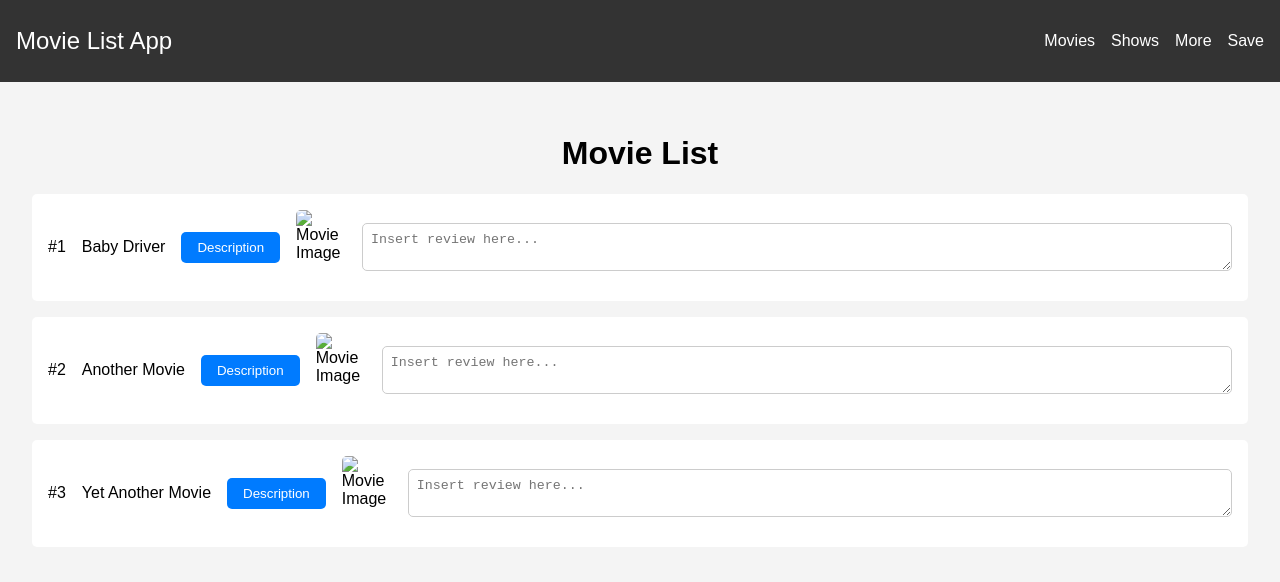
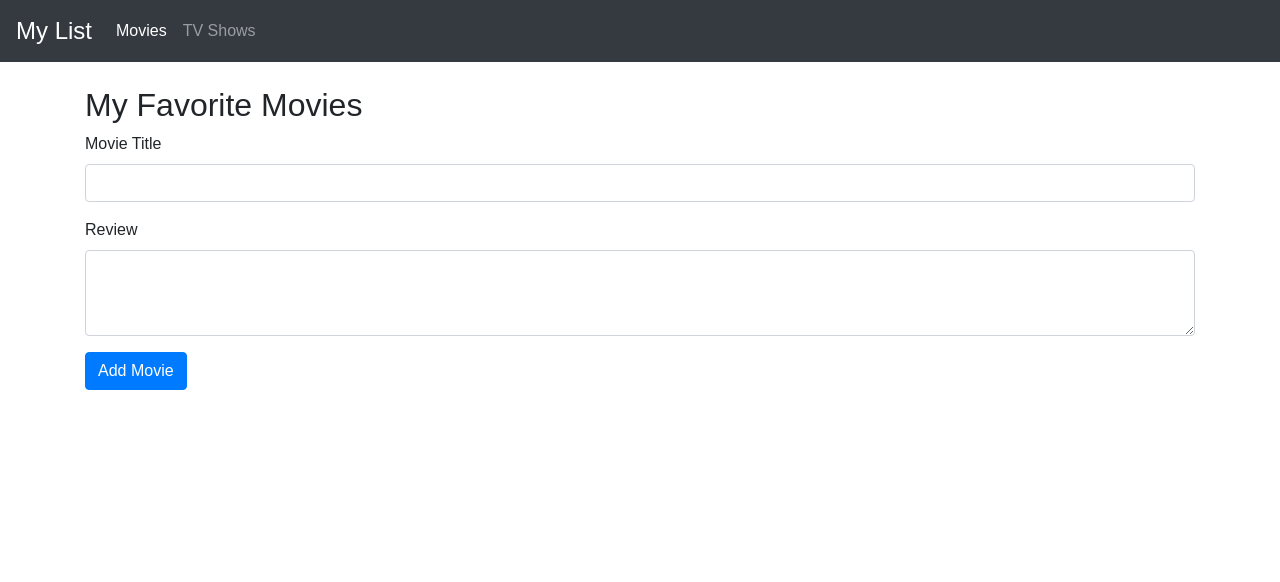
Before and after one commit to mitcholsen21/233JSTermProject, a website: page src/index.html in a window 1280 px wide. Drawn offline with nearby package versions, Linux system fonts and the light colour scheme.

Commit message:
added more stuff

```diff
--- a/package.json
+++ b/package.json
@@ -1,5 +1,5 @@
 {
-  "name": "eventapp",
+  "name": "termproject",
   "version": "1.0.0",
   "description": "",
   "main": "index.html",
--- a/src/css/styles.css
+++ b/src/css/styles.css
@@ -1,79 +1,11 @@
 body {
     font-family: Arial, sans-serif;
-    margin: 0;
-    padding: 0;
-    background-color: #f4f4f4;
-  }
-
-  .navbar {
-    background-color: #333;
-    color: white;
-    padding: 1rem;
-  }
-
-  .navbar-container {
-    display: flex;
-    justify-content: space-between;
-    align-items: center;
   }
 
   .navbar-brand {
-    font-size: 1.5rem;
+    font-size: 1.5em;
   }
 
-  .navbar-nav {
-    list-style: none;
-    padding: 0;
-    display: flex;
-    gap: 1rem;
+  .content-section {
+    margin-top: 20px;
   }
-
-  .nav-item .nav-link {
-    color: white;
-    text-decoration: none;
-  }
-
-  .container {
-    padding: 2rem;
-  }
-
-  .title {
-    text-align: center;
-  }
-
-  .list-container {
-    display: flex;
-    flex-direction: column;
-    gap: 1rem;
-  }
-
-  .list-item {
-    background-color: white;
-    padding: 1rem;
-    border-radius: 5px;
-    display: flex;
-    align-items: center;
-    gap: 1rem;
-  }
-
-  .description-btn {
-    background-color: #007bff;
-    color: white;
-    border: none;
-    padding: 0.5rem 1rem;
-    cursor: pointer;
-    border-radius: 5px;
-  }
-
-  .movie-image {
-    width: 50px;
-    height: 75px;
-    border-radius: 5px;
-  }
-
-  .review-textarea {
-    flex-grow: 1;
-    border: 1px solid #ccc;
-    border-radius: 5px;
-    padding: 0.5rem;
-  }
--- a/src/index.html
+++ b/src/index.html
@@ -4,49 +4,62 @@
   <meta charset="UTF-8">
   <meta name="viewport" content="width=device-width, initial-scale=1.0">
   <meta http-equiv="X-UA-Compatible" content="ie=edge">
+  <title>Movie and TV Show List</title>
+  <link rel="stylesheet" href="https://stackpath.bootstrapcdn.com/bootstrap/4.5.2/css/bootstrap.min.css">
   <link rel="stylesheet" href="css/styles.css">
-  <title>Movie List App</title>
 </head>
 <body>
-  <nav class="navbar">
-    <div class="navbar-container">
-      <span class="navbar-brand">Movie List App</span>
+  <!-- Navigation Bar -->
+  <nav class="navbar navbar-expand-lg navbar-dark bg-dark">
+    <a class="navbar-brand" href="#">My List</a>
+    <button class="navbar-toggler" type="button" data-toggle="collapse" data-target="#navbarNav" aria-controls="navbarNav" aria-expanded="false" aria-label="Toggle navigation">
+      <span class="navbar-toggler-icon"></span>
+    </button>
+    <div class="collapse navbar-collapse" id="navbarNav">
       <ul class="navbar-nav">
-        <li class="nav-item"><a class="nav-link" href="#">Movies</a></li>
-        <li class="nav-item"><a class="nav-link" href="#">Shows</a></li>
-        <li class="nav-item"><a class="nav-link" href="#">More</a></li>
-        <li class="nav-item"><a class="nav-link" href="#">Save</a></li>
+        <li class="nav-item active">
+          <a class="nav-link" href="#" id="moviesLink">Movies</a>
+        </li>
+        <li class="nav-item">
+          <a class="nav-link" href="#" id="tvShowsLink">TV Shows</a>
+        </li>
       </ul>
     </div>
   </nav>
 
-  <div class="container">
-    <h1 class="title">Movie List</h1>
-    <div class="list-container">
-      <div class="list-item">
-        <span>#1</span>
-        <span>Baby Driver</span>
-        <button class="description-btn">Description</button>
-        <img src="images/movie-placeholder.png" alt="Movie Image" class="movie-image">
-        <textarea class="review-textarea" placeholder="Insert review here..."></textarea>
+  <!-- Content -->
+  <div class="container mt-4">
+    <!-- Movie List Section -->
+    <div id="moviesList" class="content-section">
+        <h2>My Favorite Movies</h2>
+        <form id="movieForm" class="mb-4">
+          <div class="form-group">
+            <label for="movieTitle">Movie Title</label>
+            <input type="text" class="form-control" id="movieTitle" required>
+          </div>
+          <div class="form-group">
+            <label for="movieReview">Review</label>
+            <textarea class="form-control" id="movieReview" rows="3" required></textarea>
+          </div>
+          <button type="submit" class="btn btn-primary">Add Movie</button>
+        </form>
+        <ol id="movieItems" class="list-group">
+          <!-- Movie items will be added here dynamically -->
+        </ol>
       </div>
-      <div class="list-item">
-        <span>#2</span>
-        <span>Another Movie</span>
-        <button class="description-btn">Description</button>
-        <img src="images/movie-placeholder.png" alt="Movie Image" class="movie-image">
-        <textarea class="review-textarea" placeholder="Insert review here..."></textarea>
-      </div>
-      <div class="list-item">
-        <span>#3</span>
-        <span>Yet Another Movie</span>
-        <button class="description-btn">Description</button>
-        <img src="images/movie-placeholder.png" alt="Movie Image" class="movie-image">
-        <textarea class="review-textarea" placeholder="Insert review here..."></textarea>
-      </div>
+
+    <!-- TV Show List Section -->
+    <div id="tvShowsList" class="content-section d-none">
+      <h2>My Favorite TV Shows</h2>
+      <ul id="tvShowItems" class="list-group">
+        <!-- TV Show items will be added here dynamically -->
+      </ul>
     </div>
   </div>
 
+  <script src="https://code.jquery.com/jquery-3.5.1.slim.min.js"></script>
+  <script src="https://cdn.jsdelivr.net/npm/@popperjs/core@2.5.4/dist/umd/popper.min.js"></script>
+  <script src="https://stackpath.bootstrapcdn.com/bootstrap/4.5.2/js/bootstrap.min.js"></script>
   <script src="js/index.js"></script>
 </body>
 </html>
--- /dev/null
+++ b/src/js/index.js
@@ -0,0 +1,47 @@
+
+document.addEventListener('DOMContentLoaded', () => {
+    const moviesLink = document.getElementById('moviesLink');
+    const tvShowsLink = document.getElementById('tvShowsLink');
+    const moviesList = document.getElementById('moviesList');
+    const tvShowsList = document.getElementById('tvShowsList');
+    const movieForm = document.getElementById('movieForm');
+    const movieItems = document.getElementById('movieItems');
+    let movieCounter = 1;
+    moviesLink.addEventListener('click', () => {
+      moviesList.classList.remove('d-none');
+      tvShowsList.classList.add('d-none');
+      moviesLink.classList.add('active');
+      tvShowsLink.classList.remove('active');
+    });
+
+    tvShowsLink.addEventListener('click', () => {
+      tvShowsList.classList.remove('d-none');
+      moviesList.classList.add('d-none');
+      tvShowsLink.classList.add('active');
+      moviesLink.classList.remove('active');
+    });
+
+    // Function to render a movie item
+    const renderMovieItem = (title, review) => {
+        const li = document.createElement('li');
+        li.className = 'list-group-item';
+        li.innerHTML = `<strong>#${movieCounter}</strong>: <strong>${title}</strong>: ${review}`;
+        movieItems.appendChild(li);
+        movieCounter++; // Increment the counter for the next movie
+    };
+
+    // Handle form submission
+    movieForm.addEventListener('submit', (event) => {
+      event.preventDefault();
+
+      const movieTitle = document.getElementById('movieTitle').value;
+      const movieReview = document.getElementById('movieReview').value;
+
+      if (movieTitle && movieReview) {
+        renderMovieItem(movieTitle, movieReview);
+
+        // Clear form fields
+        movieForm.reset();
+      }
+    });
+  });
```
Also changed, not shown: webpack.config.js (+5 -17 lines), 2 other files.
